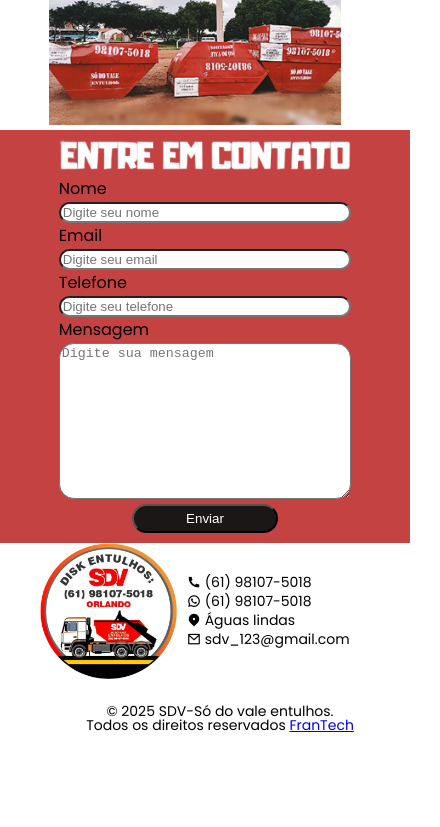
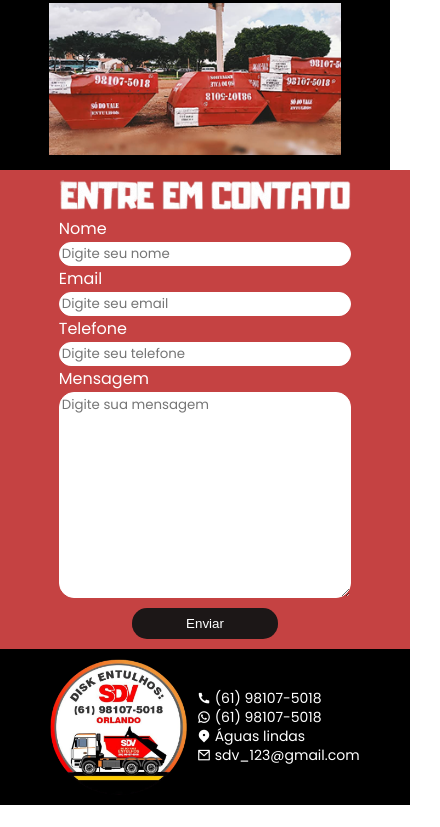
Before and after one commit to GuilFranca/SoDoValeEntulhos, a plain HTML site: page index.html in a window 390 px wide. Shown: the part 1151-1978 px from the top of the page, 440 px wide, since content can reach past the window. Before the commit the page ends 1908 px from the top, so only its background shows below. Drawn offline with nearby package versions, Linux system fonts and the light colour scheme.

Commit message:
teste mobile

```diff
--- a/css/direitos__reservados.css
+++ b/css/direitos__reservados.css
@@ -4,7 +4,7 @@
     justify-content: center;
     background-color: white;
     color: black;
-    padding: 25px;
+    padding: 25px 0;
 }
 
 .direitos__reservados p{
--- a/css/divisao__section.css
+++ b/css/divisao__section.css
@@ -2,7 +2,6 @@
     background-color: white;
     color: black;
     width: 100%;
-    margin-top: -10px;
     display: flex;
     justify-content: center;
     padding: 5px;
--- a/css/entre__em__contato.css
+++ b/css/entre__em__contato.css
@@ -6,7 +6,7 @@
     align-items: center;
     gap: 10px;
     padding: 10px;
-    margin-top: -10px;
+    color: white;
 }
 
 .entre__em__contato__titulo{
@@ -27,6 +27,8 @@
 .formulario__contato form input, .formulario__contato form textarea{
     color: black;
     border-radius: 15px;
+    font-family: 'Poppins', sans-serif;
+    border: 1px solid white;
 }
 
 .formulario__contato form button{
@@ -35,5 +37,7 @@
     width: 50%;
     margin: auto;
     border-radius: 15px;
-    padding: 5px;
+    padding: 8px 0;
+    border: none;
+    margin-top: 5px;
 }
--- a/css/footer.css
+++ b/css/footer.css
@@ -4,6 +4,9 @@ footer{
     justify-content: center;
     align-items: center;
     gap: 10px;
+    background-color: black;
+    color: white;
+    padding: 10px;
 }
 
 footer img{
--- a/css/main.css
+++ b/css/main.css
@@ -7,7 +7,6 @@ main{
     width: 100%;
     justify-content: center;
     align-items: center;
-    margin-top: -10px;
     padding: 10px;
 }
 
--- a/css/nossos__servicos.css
+++ b/css/nossos__servicos.css
@@ -1,11 +1,11 @@
 .nossos__servicos{
     width: 100%;
-    margin-top: -10px;
     padding-top: 10px;
     padding-bottom: 15px;
     display: flex;
     flex-direction: column;
     align-items: center;
+    background-color: black;
 }
 
 .nossos__servicos__titulo{
--- a/css/reset.css
+++ b/css/reset.css
@@ -47,7 +47,17 @@ table {
 	border-spacing: 0;
 }
 
+a{
+	text-decoration: none;
+	color: black;
+}
+
 /* Tira o contorno em volta dos inputs */
 textarea:focus, input:focus, select:focus {
     outline: 0;
 }
+
+/* Tira o contorno em volta dos inputs */
+textarea:focus, input:focus, select:focus {
+    outline: 0;
+}
```
